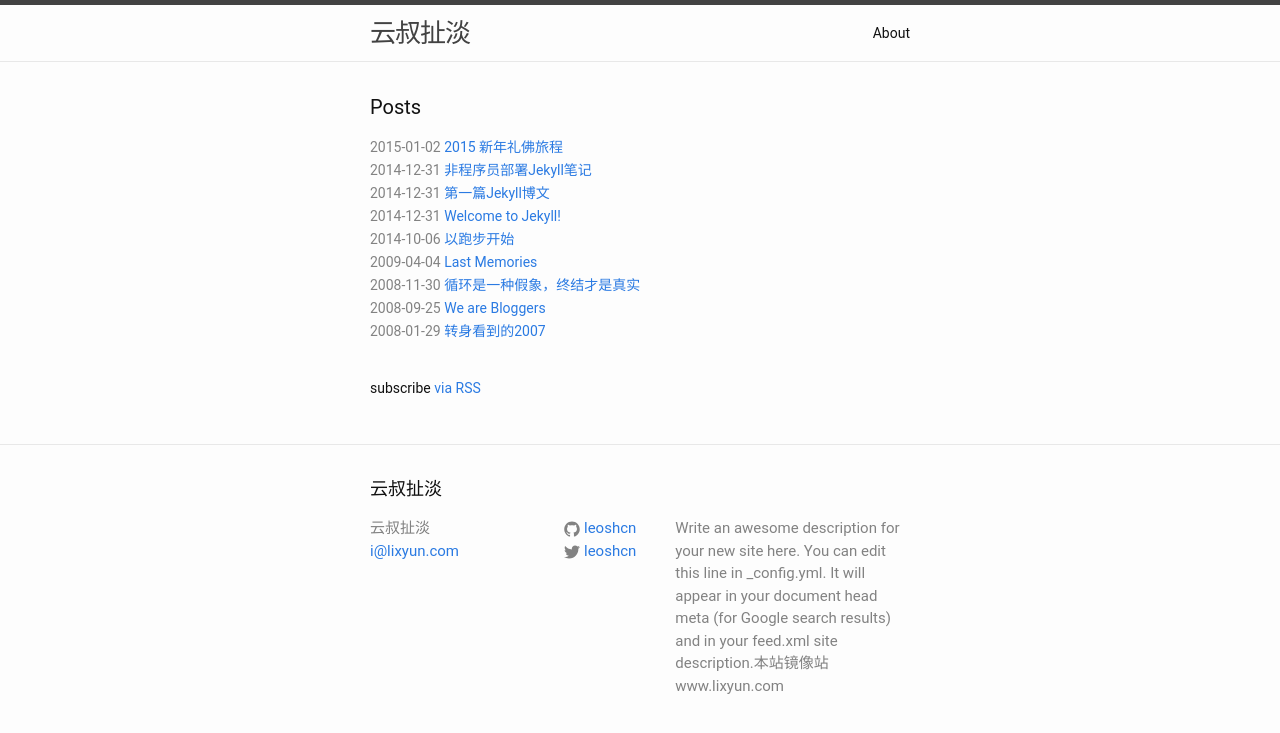
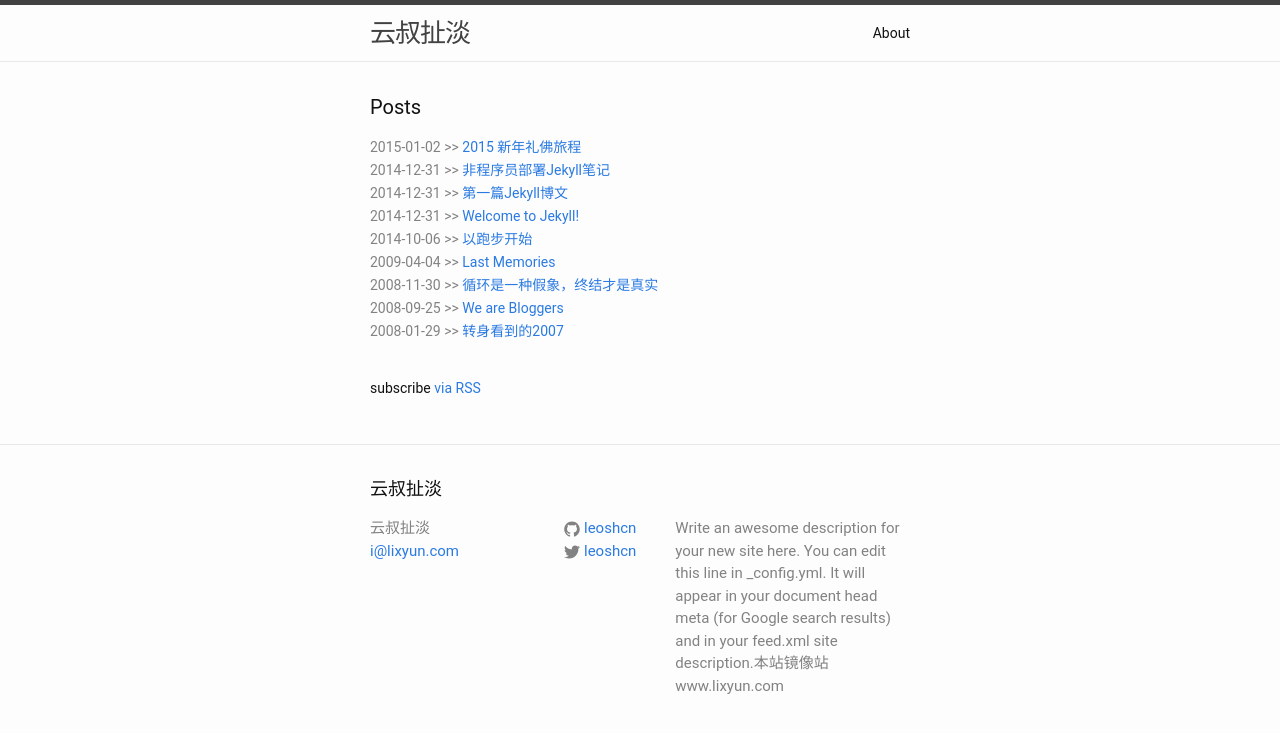
Before and after one commit to leoshcn/leoshcn.github.io, a Jekyll site: the page built from index.html, in a window 1280 px wide. Shown: the top 733 px of the page. Built offline with Jekyll 4.4.1, drawn with Linux system fonts in a browser that asks for light colours.

Commit message:
change index

```diff
--- a/index.html
+++ b/index.html
@@ -10,7 +10,7 @@ layout: default
     {% for post in site.posts %}
 
    <li>
-        <span class="post-meta" width=120px>{{ post.date | date: "%Y-%m-%d" }}</span>
+        <span class="post-meta" width=120px>{{ post.date | date: "%Y-%m-%d" }} >></span>
 
 
 
```
